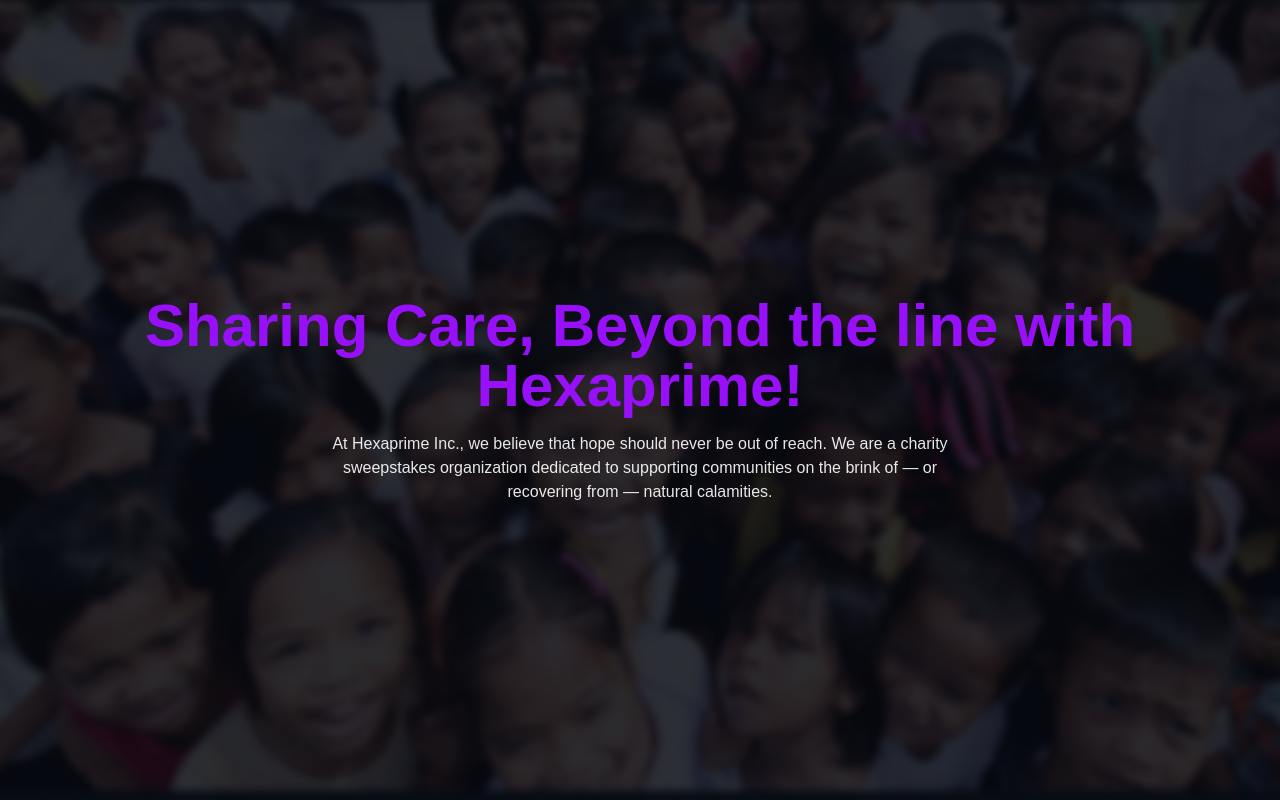
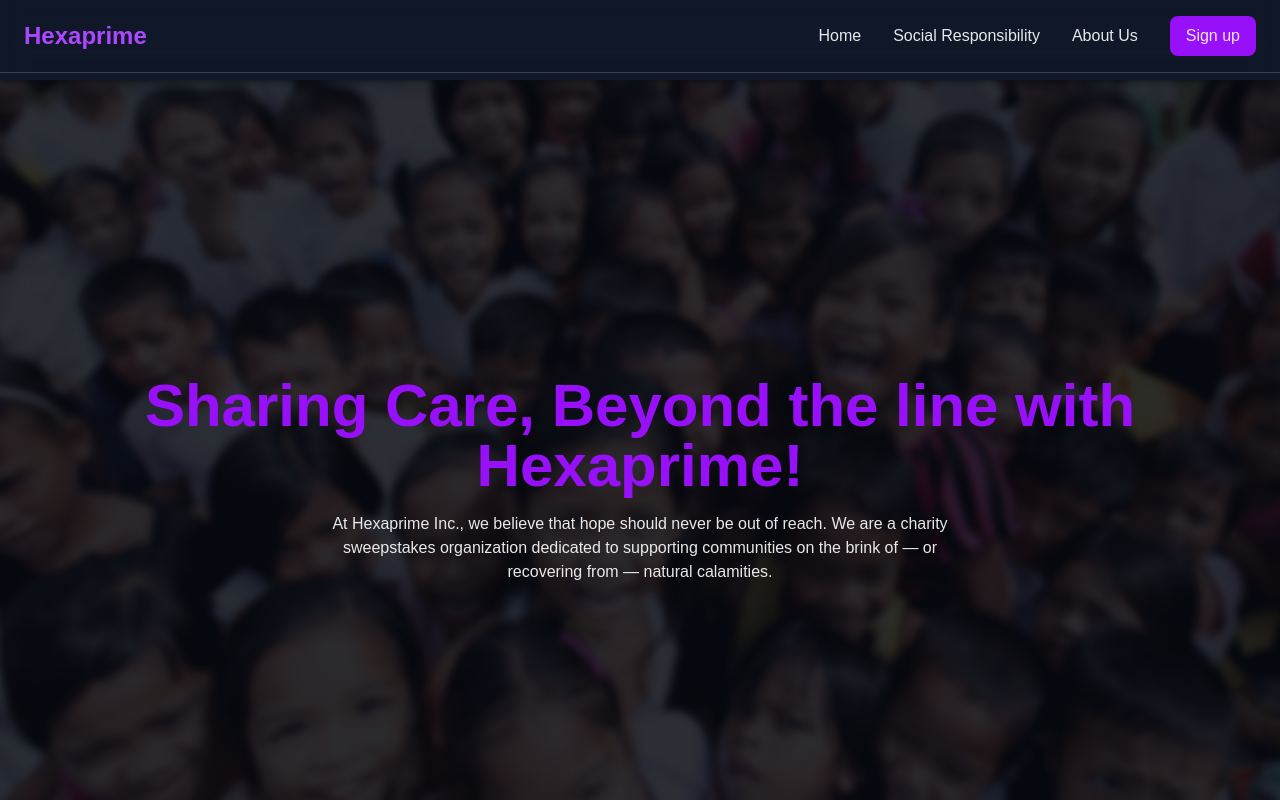
Before and after one commit to NETAD-MIKHAIL/hexaprime-portal, a Next.js app: page / in a window 1280 px wide. Shown: the top 800 px of the page. Built offline with nearby package versions, Linux system fonts and the light colour scheme.

Commit message:
Updated navbar and homepage

```diff
--- a/app/page.tsx
+++ b/app/page.tsx
@@ -36,6 +36,31 @@ export default function Home() {
 
   return (
     <main className="bg-gray-900 text-white min-h-screen">
+
+      {/* Navigation Bar */}
+      <header className="w-full bg-gray-900/80 backdrop-blur-md fixed top-0 left-0 z-50 border-b border-gray-700">
+        <nav className="max-w-7xl mx-auto flex justify-between items-center px-6 py-4">
+          <h1 className="text-2xl font-bold text-purple-500">Hexaprime</h1>
+
+          <ul className="hidden md:flex items-center space-x-8 text-white/90 font-medium">
+            <li className="hover:text-purple-400 cursor-pointer transition">Home</li>
+            <li className="hover:text-purple-400 cursor-pointer transition">Social Responsibility</li>
+            <li className="hover:text-purple-400 cursor-pointer transition">About Us</li>
+            <li className="px-4 py-2 bg-purple-600 rounded-lg hover:bg-purple-700 transition cursor-pointer">
+              Sign up
+            </li>
+          </ul>
+
+          {/* Mobile Menu Icon */}
+          <div className="md:hidden text-white cursor-pointer">
+            ☰
+          </div>
+        </nav>
+      </header>
+
+      {/* Offset for fixed navbar */}
+      <div className="pt-20"></div>
+
       {/* Hero Section */}
       <section className="relative h-screen">
         <Image src="/kiddiekid.png" alt="Hero" fill className="object-cover" />
```
